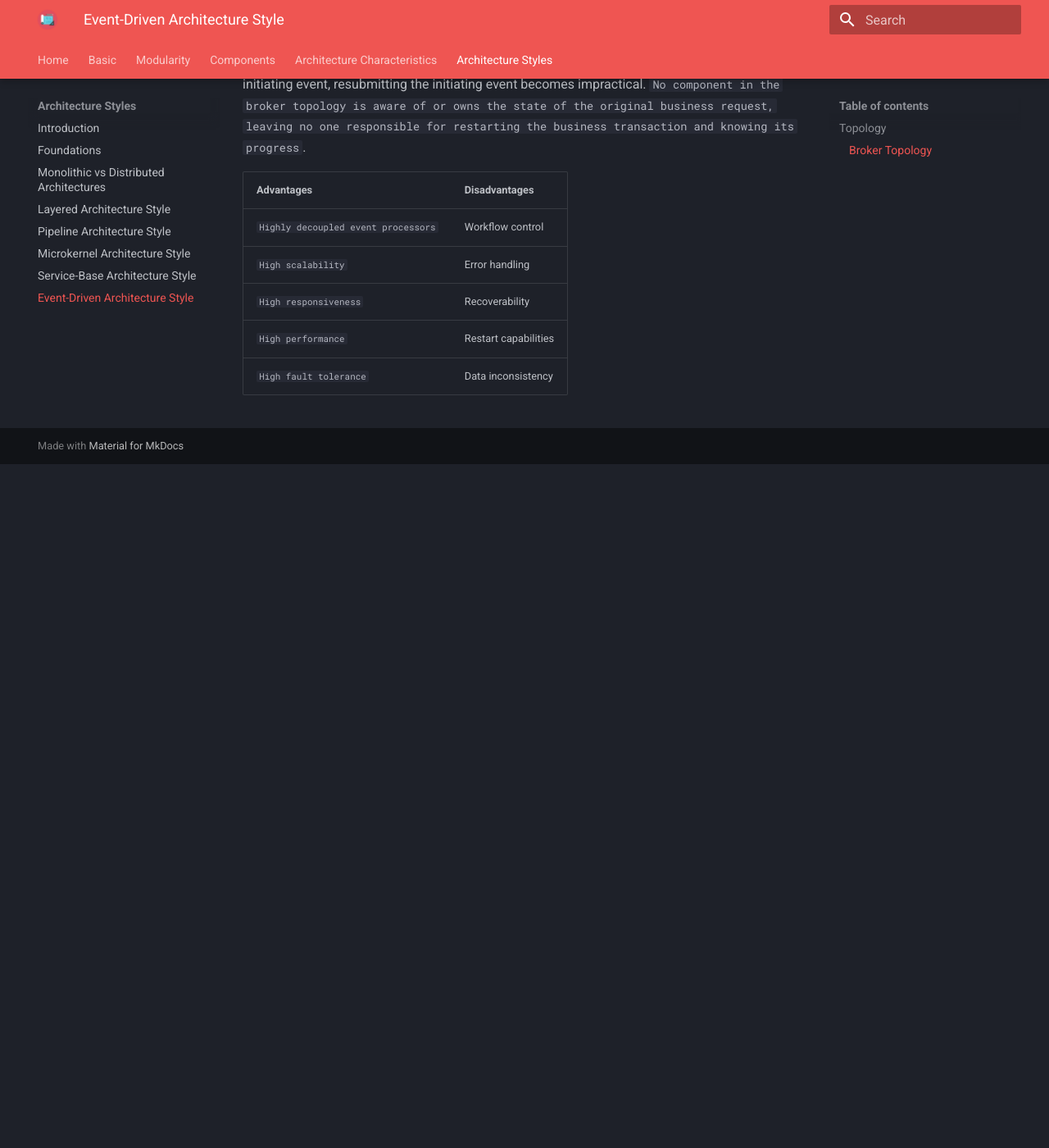
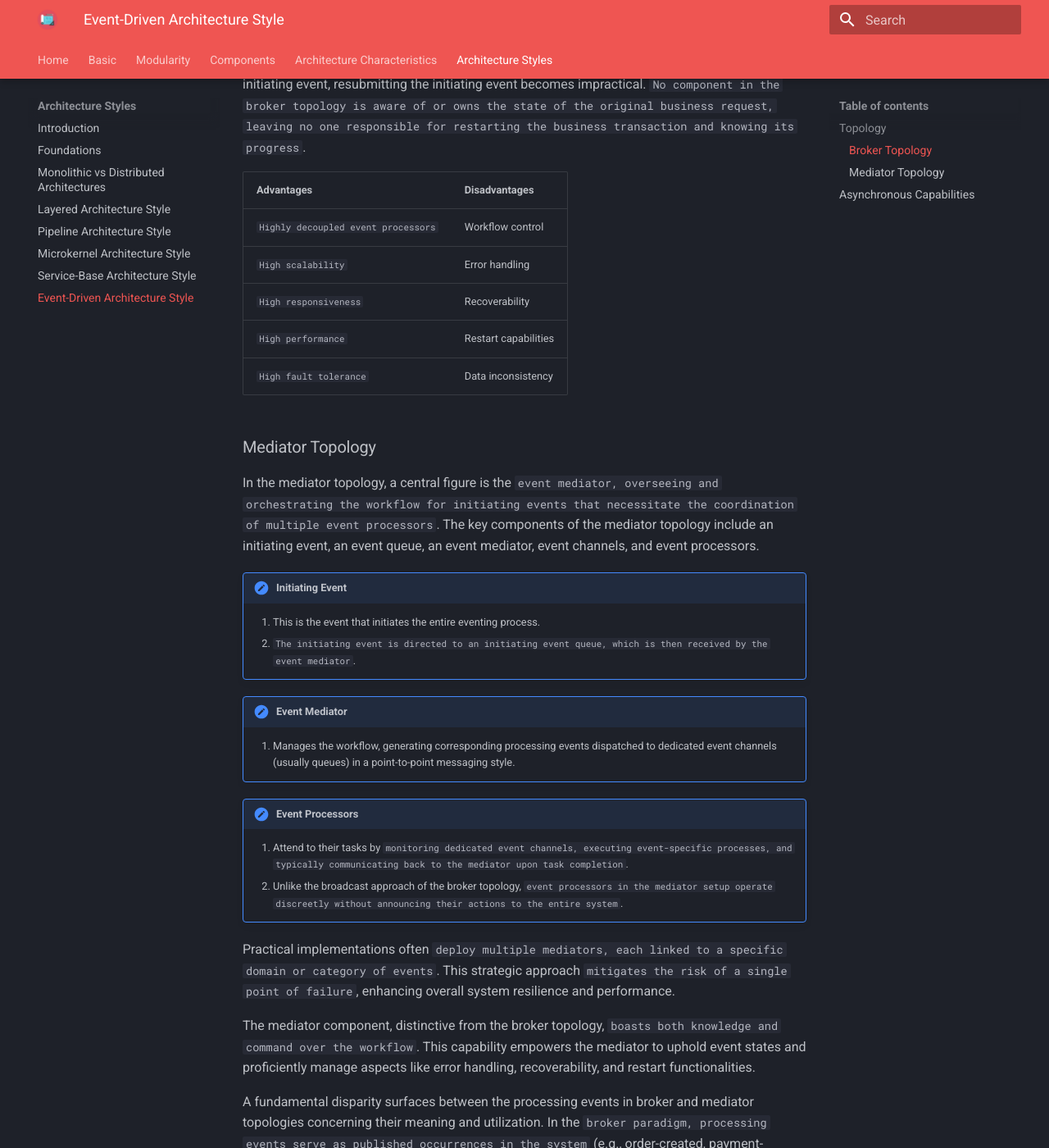
Before and after one commit to RomeroGabriel/mastering-software-architecture, an MkDocs documentation site: the page built from documentation/arch_styles/event_driven_arch.md, in a window 1280 px wide and 1400 px high, scrolled down 4149 px. Shown: the whole window at 82% size. Built offline with MkDocs 1.6.1 and Material for MkDocs 9.7.7, drawn with Linux system fonts in a browser that asks for light colours; before the commit the page ends 4715 px from its top, so only the background shows below that; some of the changed text lies outside the part shown.

Commit message:
add Mediator Topology

```diff
--- a/documentation/arch_styles/event_driven_arch.md
+++ b/documentation/arch_styles/event_driven_arch.md
@@ -71,10 +71,44 @@ While the broker topology offers benefits in terms of performance, responsivenes
 
 `Recovering from a business transaction (recoverability) is not supported in the broker topology`. As other actions are asynchronously taken during the initial processing of the initiating event, resubmitting the initiating event becomes impractical. `No component in the broker topology is aware of or owns the state of the original business request, leaving no one responsible for restarting the business transaction and knowing its progress`.
 
-| Advantages      | Disadvantages                          |
+| Advantages  | Disadvantages |
 | ----------- | ------------------------------------ |
 | `Highly decoupled event processors`       | Workflow control  |
 | `High scalability`       | Error handling |
 | `High responsiveness`    | Recoverability |
 | `High performance`    | Restart capabilities |
 | `High fault tolerance`    | Data inconsistency |
+
+### Mediator Topology
+
+In the mediator topology, a central figure is the `event mediator, overseeing and orchestrating the workflow for initiating events that necessitate the coordination of multiple event processors`. The key components of the mediator topology include an initiating event, an event queue, an event mediator, event channels, and event processors.
+
+!!! note "Initiating Event"
+    1. This is the event that initiates the entire eventing process.
+    1. `The initiating event is directed to an initiating event queue, which is then received by the event mediator`.
+
+!!! note "Event Mediator"
+    1. Manages the workflow, generating corresponding processing events dispatched to dedicated event channels (usually queues) in a point-to-point messaging style.
+
+!!! note "Event Processors"
+    1. Attend to their tasks by `monitoring dedicated event channels, executing event-specific processes, and typically communicating back to the mediator upon task completion`.
+    1. Unlike the broadcast approach of the broker topology, `event processors in the mediator setup operate discreetly without announcing their actions to the entire system`.
+
+Practical implementations often `deploy multiple mediators, each linked to a specific domain or category of events`. This strategic approach `mitigates the risk of a single point of failure`, enhancing overall system resilience and performance.
+
+The mediator component, distinctive from the broker topology, `boasts both knowledge and command over the workflow`. This capability empowers the mediator to uphold event states and proficiently manage aspects like error handling, recoverability, and restart functionalities.
+
+A fundamental disparity surfaces between the processing events in broker and mediator topologies concerning their meaning and utilization. In the `broker paradigm, processing events serve as published occurrences in the system` (e.g., order-created, payment-applied, email-sent), `triggering subsequent actions and reactions among event processors`. Using the `mediator topology, processing events` (e.g., place-order, send-email, fulfill-order) `are akin to commands, dictating necessary actions rather than merely reporting past events`. Notably, in the `mediator domain, a command necessitates processing, while an event in the broker setup can be disregarded`.
+
+!!! warning "Challenges within the Mediator Domain"
+    Although event processors can scale comparably to the broker setup, the `mediator's scaling introduces occasional bottlenecks` in the overarching event processing flow. Additionally, `event processors in the mediator setup lack the high level of independence` seen in the broker model, impacting overall performance due to the mediator's active role in controlling event processing.
+
+| Advantages  | Disadvantages |
+| ----------- | --------------|
+| `Workflow control` | More coupling of event processors |
+| `Error handling` | Lower scalability |
+| `Recoverability` | Lower performance |
+| `Restart capabilities` | Lower fault tolerance |
+| `Better data consistency` | Modeling complex workflows |
+
+## Asynchronous Capabilities
```
